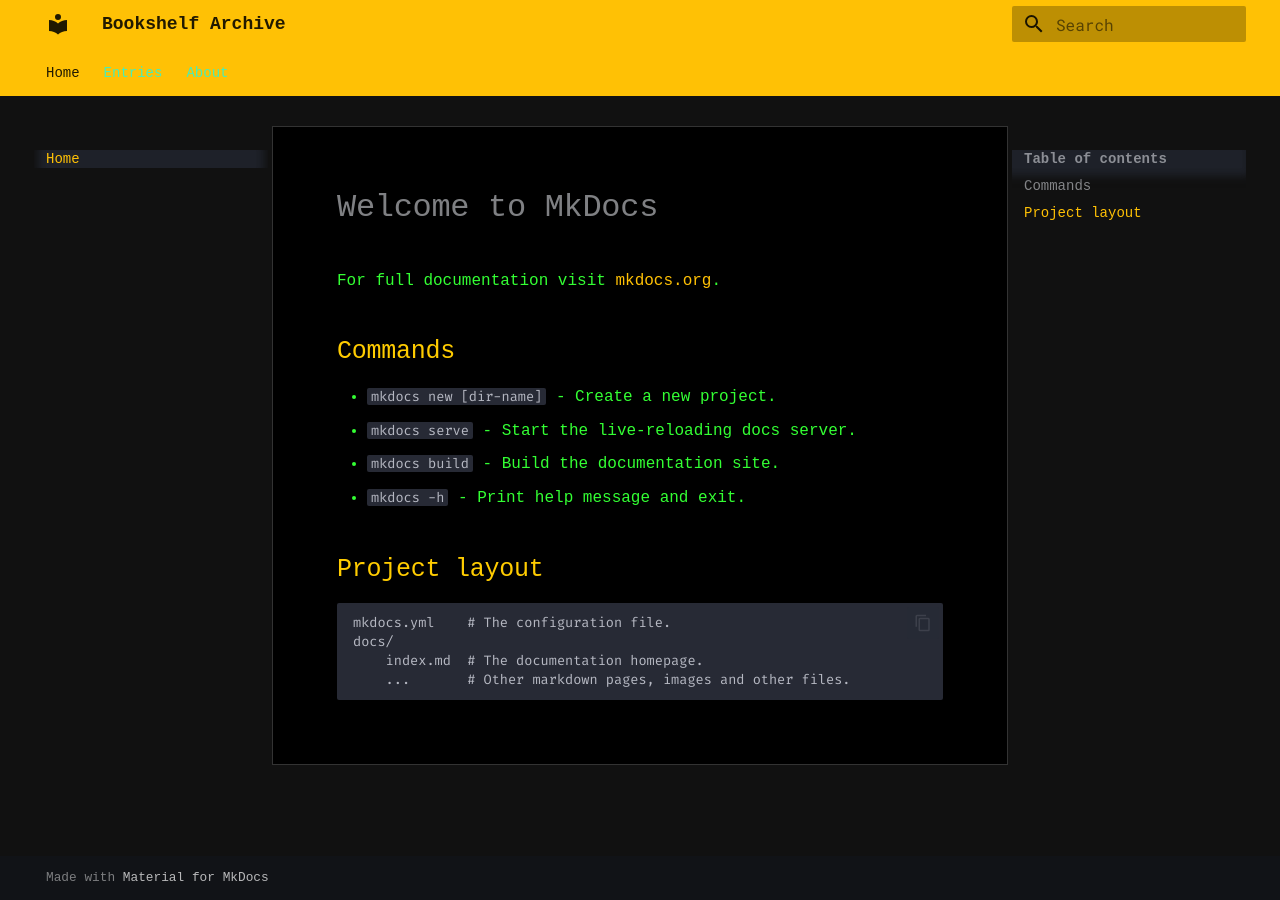
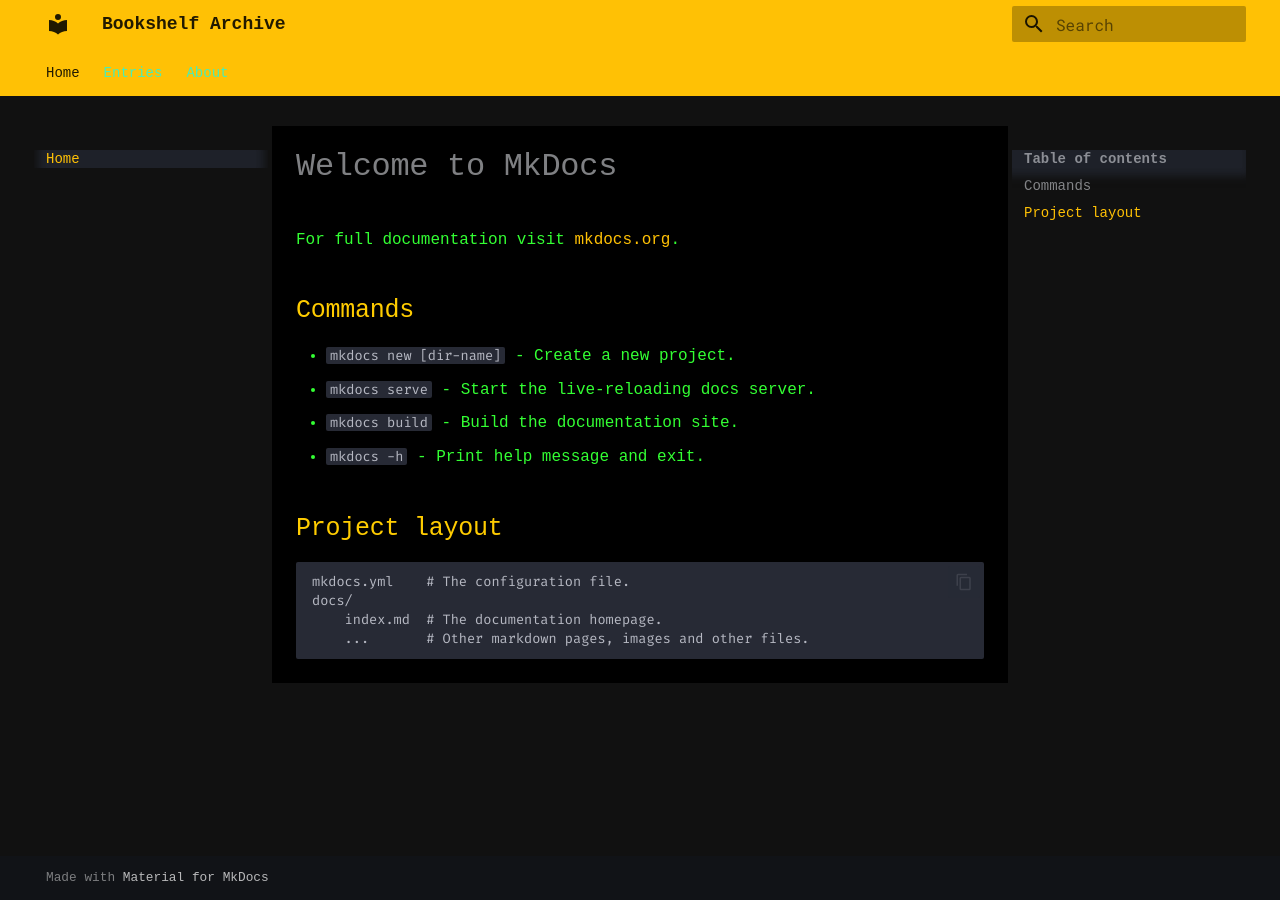
Before and after one commit to gushughes/books, an MkDocs documentation site: the page built from docs/index.md, in a window 1280 px wide. Built offline with MkDocs 1.6.1 and Material for MkDocs 9.7.7, drawn with Linux system fonts in a browser that asks for light colours.

Commit message:
Update timemachine.css

```diff
--- a/docs/stylesheets/timemachine.css
+++ b/docs/stylesheets/timemachine.css
@@ -15,6 +15,6 @@
 
 .md-content {
   background: #000;
-  padding: 2rem;
-  border: 1px solid #333;
+  padding: 2 rem;
+  border: 1 px solid #333;
 }
```
